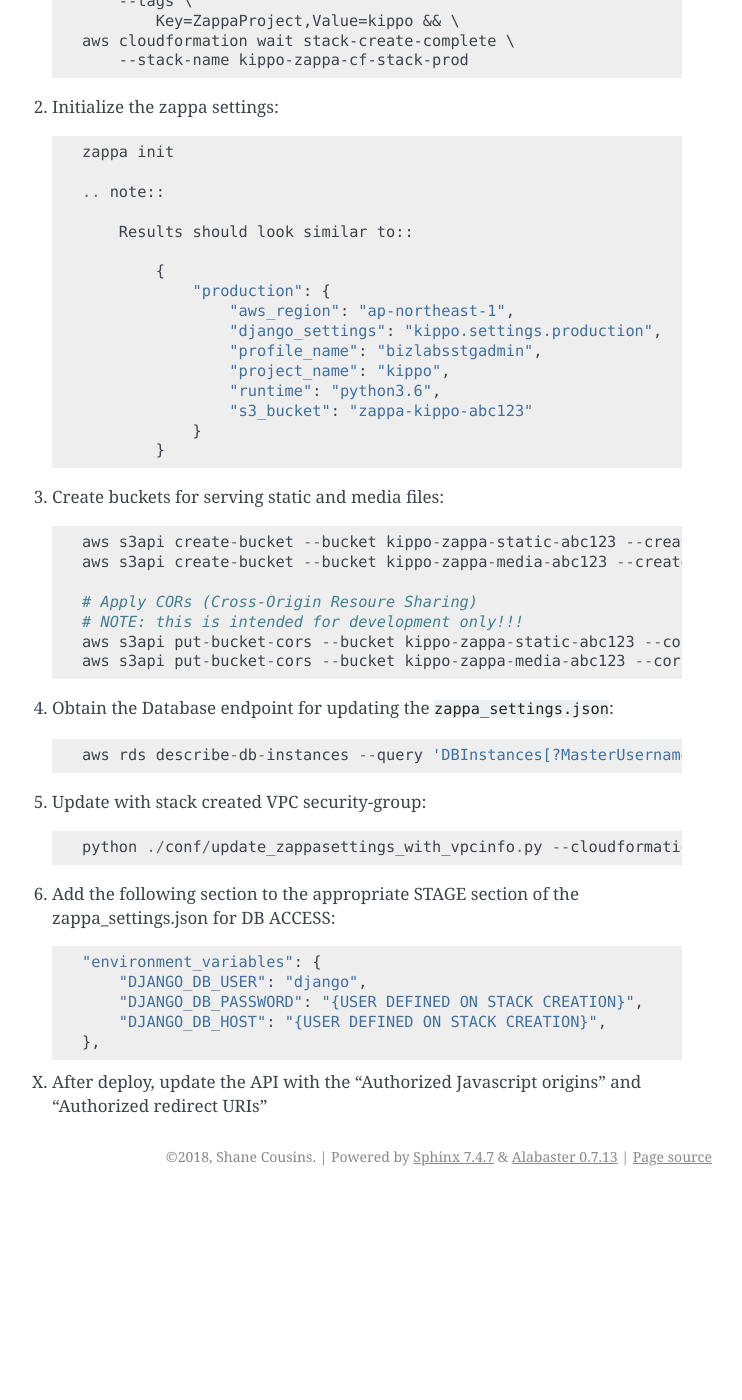
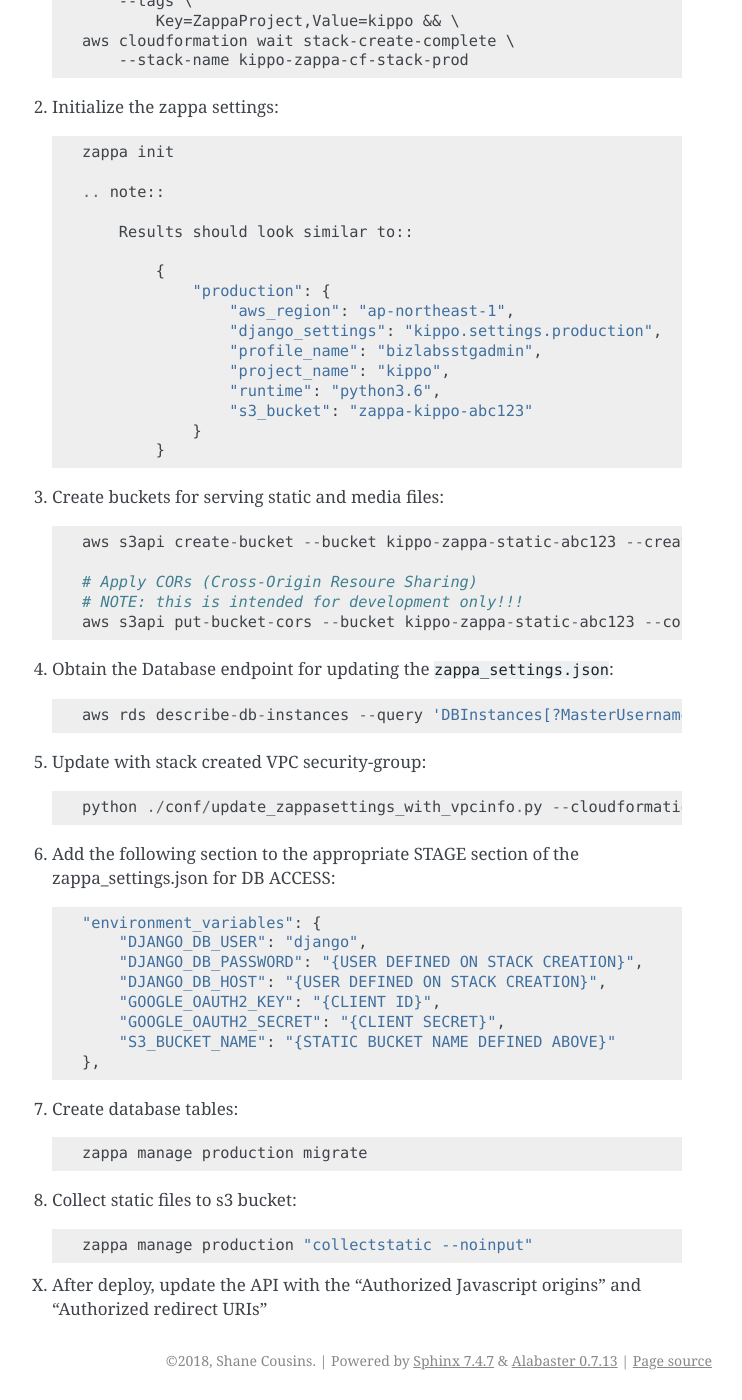
Before and after one commit to monkut/kippo, a Sphinx documentation site: the page built from docs/installation.rst, in a window 1280 px wide and 1400 px high, scrolled down 1360 px. Shown: the whole window, without its empty margins (398-1140 px from the left). Built offline with Sphinx 7.4.7, drawn with Linux system fonts in a browser that asks for light colours; before the commit the page ends 2556 px from its top, so only the background shows below that.

Commit message:
Updating post-install test

```diff
--- a/docs/installation.rst
+++ b/docs/installation.rst
@@ -85,12 +85,10 @@
 3. Create buckets for serving static and media files::
 
     aws s3api create-bucket --bucket kippo-zappa-static-abc123 --create-bucket-configuration LocationConstraint=us-west-2
-    aws s3api create-bucket --bucket kippo-zappa-media-abc123 --create-bucket-configuration LocationConstraint=us-west-2
 
     # Apply CORs (Cross-Origin Resoure Sharing)
     # NOTE: this is intended for development only!!!
     aws s3api put-bucket-cors --bucket kippo-zappa-static-abc123 --cors-configuration file://./conf/aws/static-s3-cors.json
-    aws s3api put-bucket-cors --bucket kippo-zappa-media-abc123 --cors-configuration file://./conf/aws/static-s3-cors.json
 
 
 4. Obtain the Database endpoint for updating the :file:`zappa_settings.json`::
@@ -107,7 +105,18 @@
             "DJANGO_DB_USER": "django",
             "DJANGO_DB_PASSWORD": "{USER DEFINED ON STACK CREATION}",
             "DJANGO_DB_HOST": "{USER DEFINED ON STACK CREATION}",
+            "GOOGLE_OAUTH2_KEY": "{CLIENT ID}",
+            "GOOGLE_OAUTH2_SECRET": "{CLIENT SECRET}",
+            "S3_BUCKET_NAME": "{STATIC BUCKET NAME DEFINED ABOVE}"
         },
 
 
+7. Create database tables::
+
+    zappa manage production migrate
+
+8. Collect static files to s3 bucket::
+
+    zappa manage production "collectstatic --noinput"
+
 X. After deploy, update the API with the "Authorized Javascript origins" and "Authorized redirect URIs"
```
Also changed, not shown: 7 other files.
